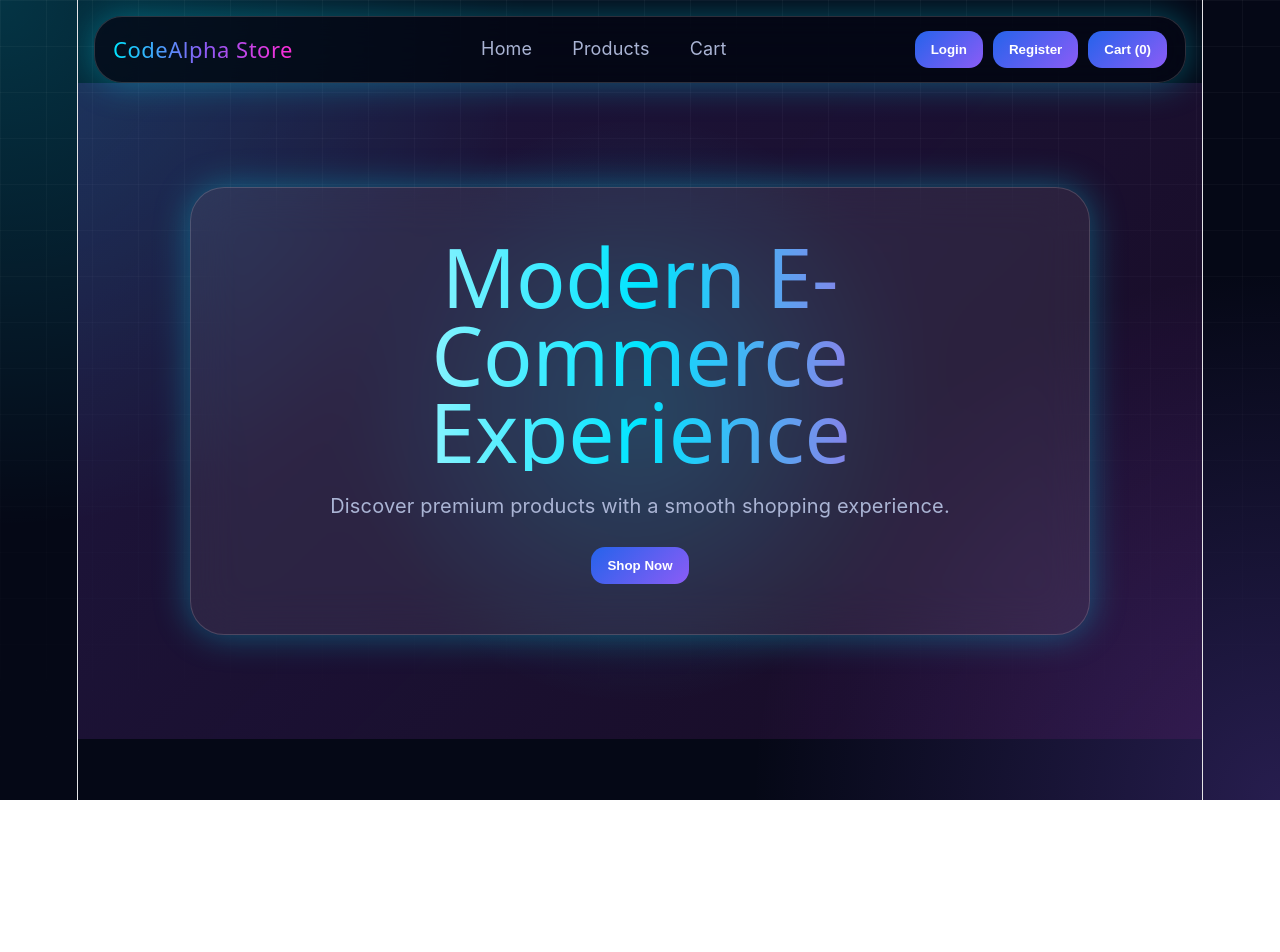
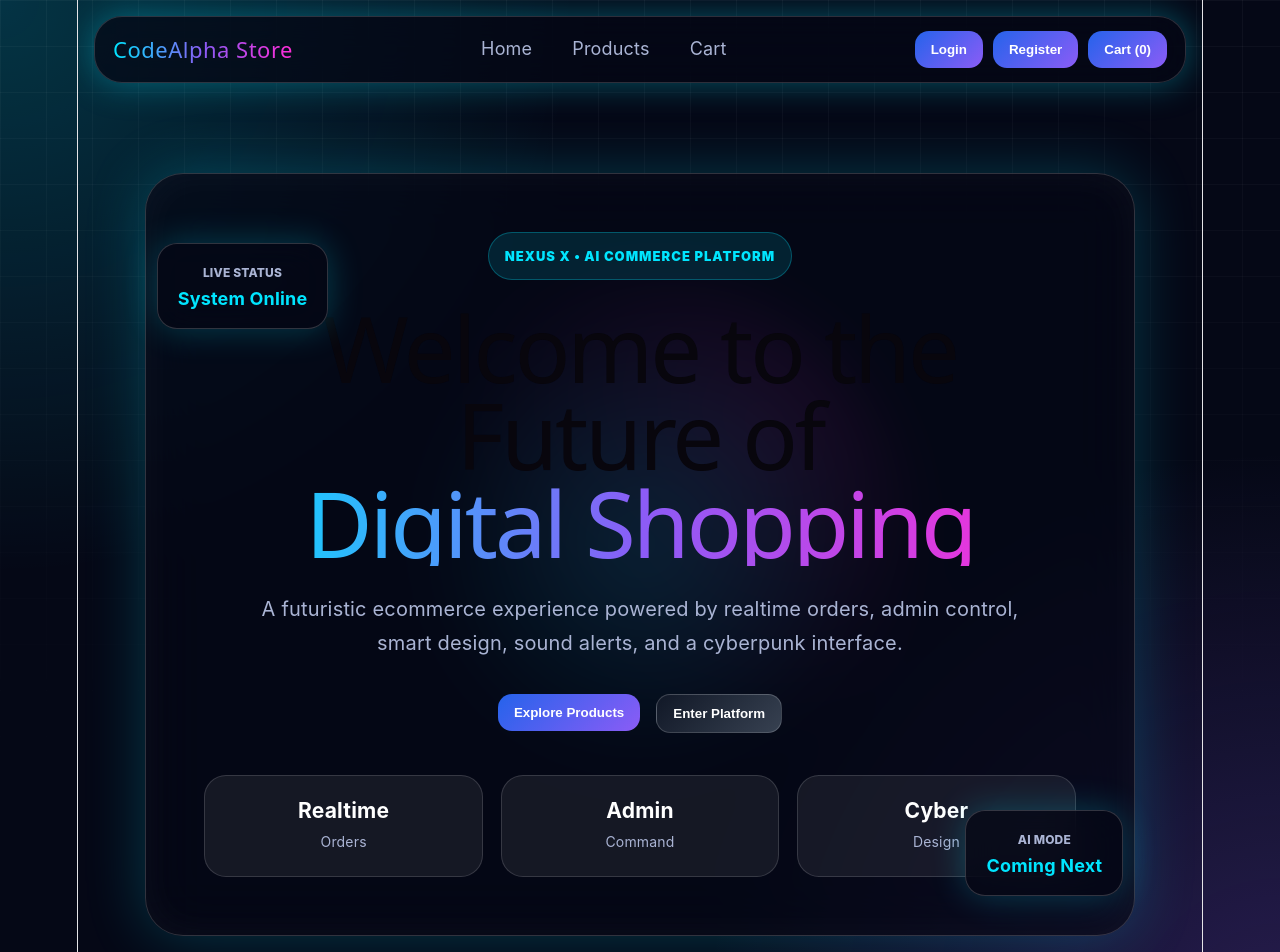
Before and after one commit to abd378/elite-ecommerce-store, a React (Vite) app: page / in a window 1280 px wide. Shown: the top 952 px of the page. Before the commit the page ends 800 px from the top, so only its background shows below. Built offline with nearby package versions, Linux system fonts and the light colour scheme.

Commit message:
add cinematic nexus homepage

```diff
--- a/src/App.css
+++ b/src/App.css
@@ -444,3 +444,177 @@ button:hover,
     margin-left: 0;
   }
 }
+.nexus-home {
+  min-height: 86vh;
+  position: relative;
+  z-index: 1;
+  overflow: hidden;
+  display: flex;
+  align-items: center;
+  justify-content: center;
+  padding: 90px 6%;
+}
+
+.nexus-orb {
+  position: absolute;
+  width: 520px;
+  height: 520px;
+  border-radius: 50%;
+  background:
+    radial-gradient(circle, rgba(0, 229, 255, 0.45), transparent 60%),
+    radial-gradient(circle at 70% 30%, rgba(255, 43, 214, 0.35), transparent 55%);
+  filter: blur(8px);
+  animation: nexusFloat 7s ease-in-out infinite;
+  opacity: 0.9;
+}
+
+.nexus-hero-card {
+  position: relative;
+  width: min(100%, 1050px);
+  padding: 58px;
+  border-radius: 38px;
+  border: 1px solid rgba(255, 255, 255, 0.18);
+  background: rgba(5, 8, 22, 0.72);
+  backdrop-filter: blur(28px);
+  box-shadow:
+    0 0 60px rgba(0, 229, 255, 0.22),
+    inset 0 0 40px rgba(255, 255, 255, 0.04);
+  text-align: center;
+}
+
+.nexus-badge {
+  display: inline-flex;
+  padding: 10px 16px;
+  border-radius: 999px;
+  color: #00e5ff;
+  background: rgba(0, 229, 255, 0.12);
+  border: 1px solid rgba(0, 229, 255, 0.28);
+  font-size: 13px;
+  font-weight: 900;
+  letter-spacing: 1px;
+  margin-bottom: 24px;
+}
+
+.nexus-hero-card h1 {
+  margin: 0;
+  font-size: clamp(44px, 8vw, 92px);
+  line-height: 0.95;
+  letter-spacing: -3px;
+}
+
+.nexus-hero-card h1 span {
+  display: block;
+  background: linear-gradient(90deg, #00e5ff, #8b5cf6, #ff2bd6);
+  -webkit-background-clip: text;
+  color: transparent;
+}
+
+.nexus-hero-card p {
+  max-width: 760px;
+  margin: 26px auto 0;
+  color: #aab4d4;
+  font-size: 20px;
+  line-height: 1.7;
+}
+
+.nexus-actions {
+  margin-top: 34px;
+  display: flex;
+  gap: 16px;
+  justify-content: center;
+  flex-wrap: wrap;
+}
+
+.nexus-secondary {
+  background: linear-gradient(135deg, #111827, #374151);
+  border: 1px solid rgba(255, 255, 255, 0.18);
+}
+
+.nexus-stats {
+  margin-top: 42px;
+  display: grid;
+  grid-template-columns: repeat(3, 1fr);
+  gap: 18px;
+}
+
+.nexus-stats div {
+  padding: 22px;
+  border-radius: 22px;
+  background: rgba(255,255,255,0.07);
+  border: 1px solid rgba(255,255,255,0.14);
+}
+
+.nexus-stats h3 {
+  margin: 0;
+  color: white;
+}
+
+.nexus-stats p {
+  margin: 6px 0 0;
+  font-size: 14px;
+}
+
+.nexus-floating-panel {
+  position: absolute;
+  z-index: 2;
+  padding: 16px 20px;
+  border-radius: 20px;
+  background: rgba(5, 8, 22, 0.72);
+  border: 1px solid rgba(255,255,255,0.18);
+  backdrop-filter: blur(18px);
+  box-shadow: 0 0 35px rgba(0,229,255,0.24);
+  animation: panelFloat 4s ease-in-out infinite;
+}
+
+.nexus-floating-panel span {
+  display: block;
+  color: #aab4d4;
+  font-size: 12px;
+  font-weight: 800;
+}
+
+.nexus-floating-panel strong {
+  color: #00e5ff;
+}
+
+.panel-one {
+  top: 160px;
+  left: 7%;
+}
+
+.panel-two {
+  right: 7%;
+  bottom: 130px;
+}
+
+@keyframes nexusFloat {
+  0%, 100% {
+    transform: translateY(0) scale(1);
+  }
+  50% {
+    transform: translateY(-28px) scale(1.08);
+  }
+}
+
+@keyframes panelFloat {
+  0%, 100% {
+    transform: translateY(0);
+  }
+  50% {
+    transform: translateY(-14px);
+  }
+}
+
+@media (max-width: 760px) {
+  .nexus-hero-card {
+    padding: 34px 22px;
+  }
+
+  .nexus-stats {
+    grid-template-columns: 1fr;
+  }
+
+  .nexus-floating-panel {
+    display: none;
+  }
+}
--- a/src/pages/Home.jsx
+++ b/src/pages/Home.jsx
@@ -2,15 +2,58 @@ import { Link } from "react-router-dom";
 
 function Home() {
   return (
-    <section className="hero">
-      <div className="overlay">
-        <h2>Modern E-Commerce Experience</h2>
+    <section className="nexus-home">
+      <div className="nexus-orb"></div>
 
-        <p>Discover premium products with a smooth shopping experience.</p>
+      <div className="nexus-hero-card">
+        <span className="nexus-badge">NEXUS X • AI COMMERCE PLATFORM</span>
 
-        <Link to="/products">
-          <button>Shop Now</button>
-        </Link>
+        <h1>
+          Welcome to the Future of
+          <span> Digital Shopping</span>
+        </h1>
+
+        <p>
+          A futuristic ecommerce experience powered by realtime orders,
+          admin control, smart design, sound alerts, and a cyberpunk interface.
+        </p>
+
+        <div className="nexus-actions">
+          <Link to="/products">
+            <button>Explore Products</button>
+          </Link>
+
+          <Link to="/login">
+            <button className="nexus-secondary">Enter Platform</button>
+          </Link>
+        </div>
+
+        <div className="nexus-stats">
+          <div>
+            <h3>Realtime</h3>
+            <p>Orders</p>
+          </div>
+
+          <div>
+            <h3>Admin</h3>
+            <p>Command</p>
+          </div>
+
+          <div>
+            <h3>Cyber</h3>
+            <p>Design</p>
+          </div>
+        </div>
+      </div>
+
+      <div className="nexus-floating-panel panel-one">
+        <span>LIVE STATUS</span>
+        <strong>System Online</strong>
+      </div>
+
+      <div className="nexus-floating-panel panel-two">
+        <span>AI MODE</span>
+        <strong>Coming Next</strong>
       </div>
     </section>
   );
```
Also changed, not shown: 5 other files (tests, documents, lock files or other folders).
